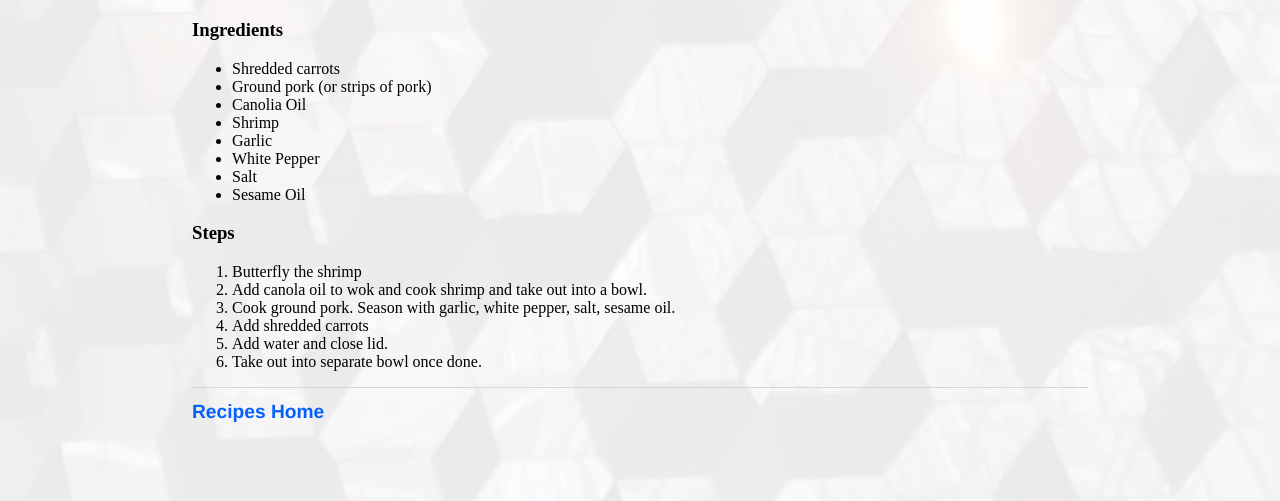
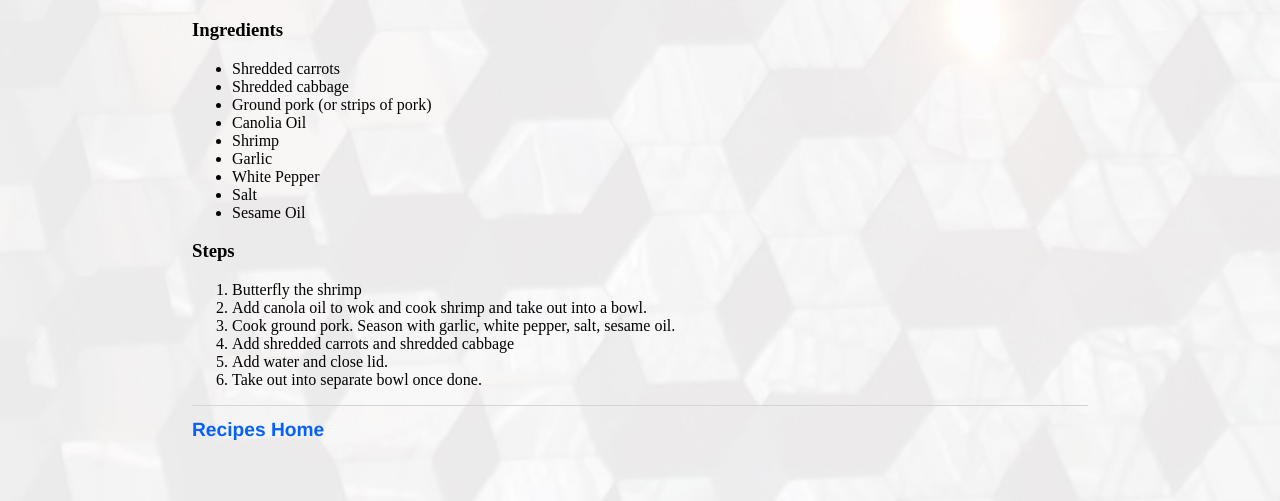
Before and after one commit to superjeffreyc/superjeffreyc.github.io, a Jekyll site: the page built from recipes/spring_roll.html, in a window 1280 px wide and 900 px high, scrolled down 1560 px, cut to the strip 399-900 px from the top of the window. Built offline with Jekyll 4.4.1, drawn with Linux system fonts in a browser that asks for light colours.

Commit message:
Update spring_roll.html

```diff
--- a/recipes/spring_roll.html
+++ b/recipes/spring_roll.html
@@ -13,6 +13,7 @@ title: Spring Roll
   <h3>Ingredients</h3>
   <ul>
     <li>Shredded carrots</li>
+    <li>Shredded cabbage</li>
     <li>Ground pork (or strips of pork)</li>
     <li>Canolia Oil</li>
     <li>Shrimp</li>
@@ -27,7 +28,7 @@ title: Spring Roll
     <li>Butterfly the shrimp</li>
     <li>Add canola oil to wok and cook shrimp and take out into a bowl.</li>
     <li>Cook ground pork. Season with garlic, white pepper, salt, sesame oil.</li>
-    <li>Add shredded carrots</li>
+    <li>Add shredded carrots and shredded cabbage</li>
     <li>Add water and close lid.</li>
     <li>Take out into separate bowl once done.</li>
   </ol>
```
